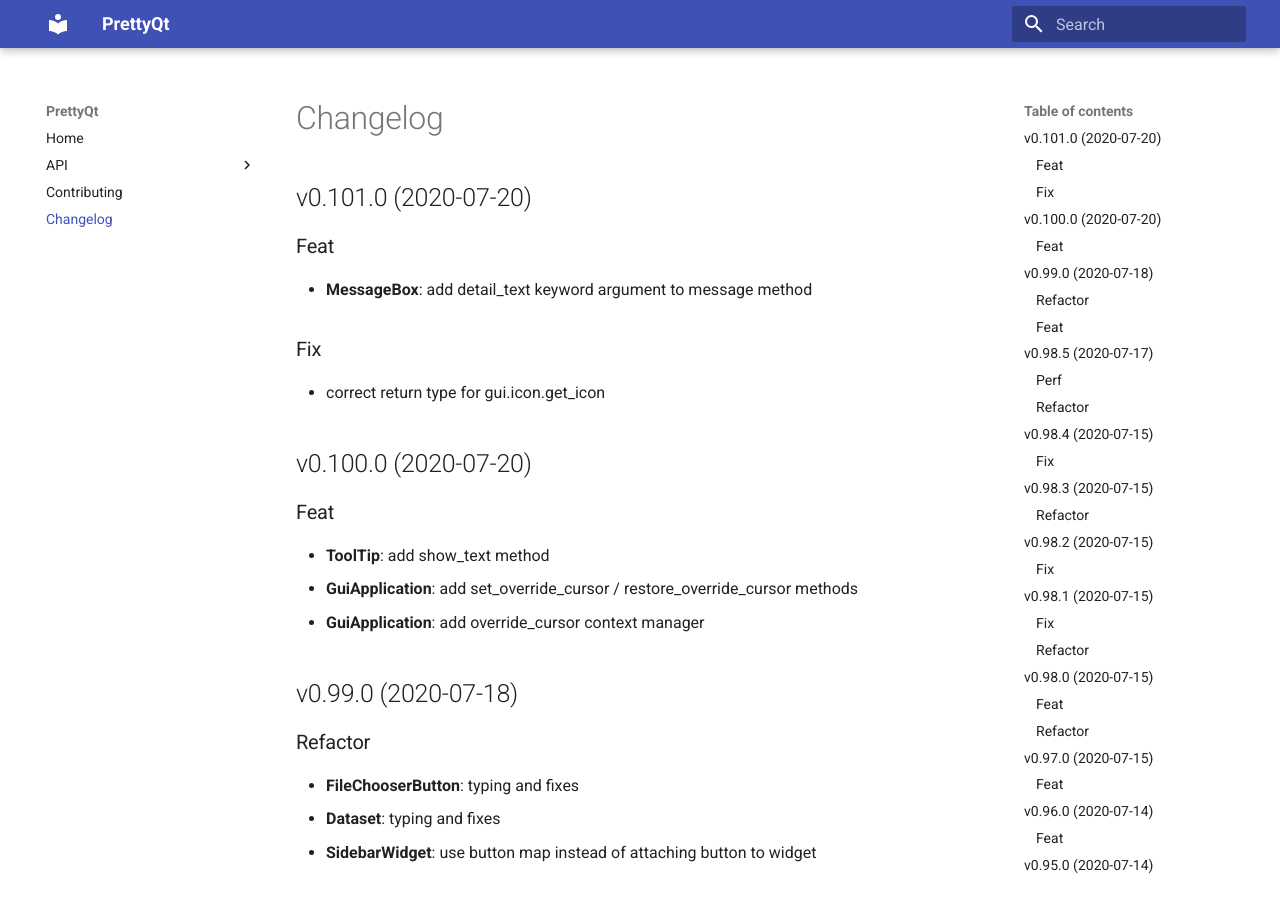
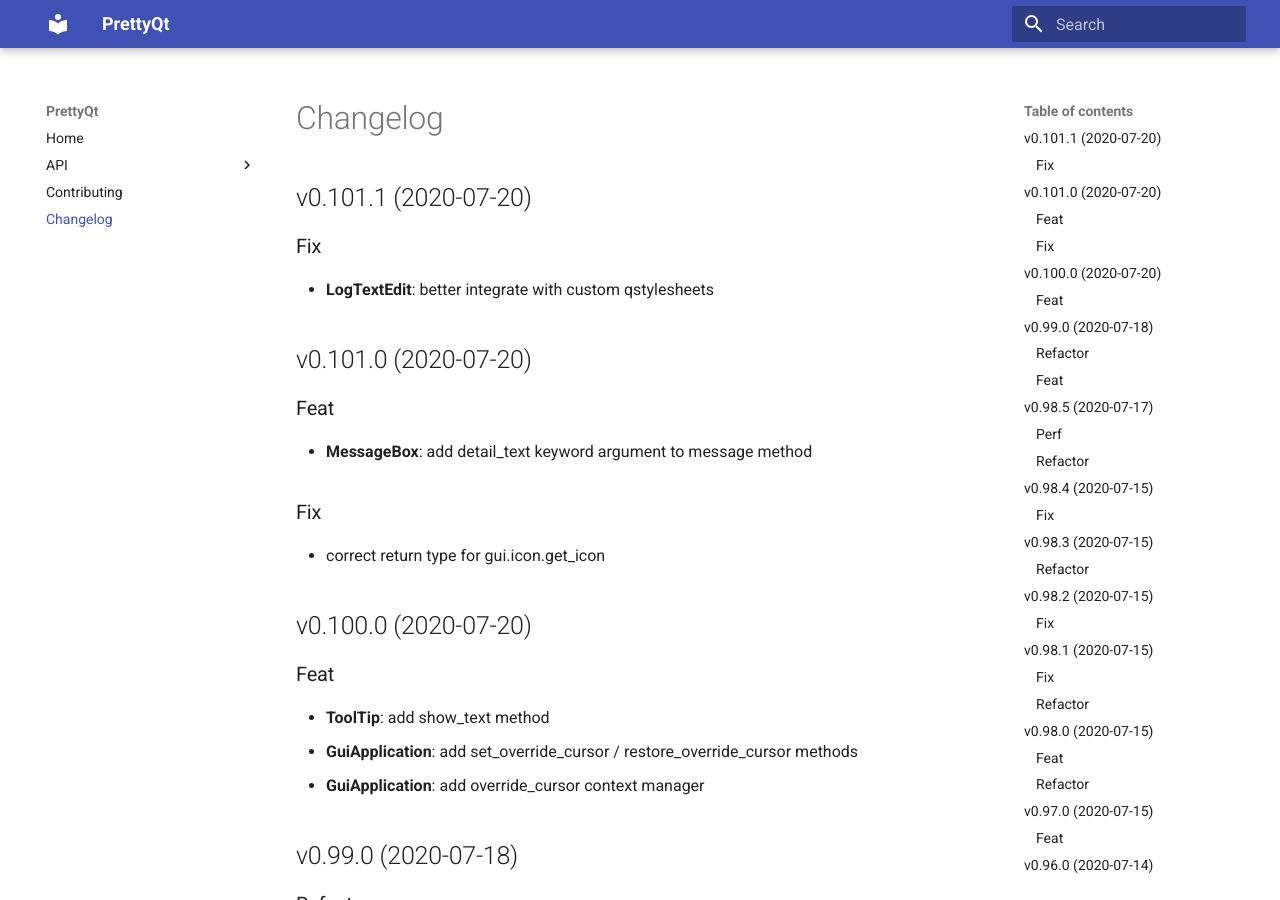
Before and after one commit to phil65/PrettyQt, an MkDocs documentation site: the page built from docs/changelog.md, in a window 1280 px wide and 900 px high. Built offline with MkDocs 1.6.1 and Material for MkDocs 9.7.7, drawn with Linux system fonts in a browser that asks for light colours.

Commit message:
bump: version 0.101.0 → 0.101.1

```diff
--- a/docs/changelog.md
+++ b/docs/changelog.md
@@ -1,3 +1,9 @@
+## v0.101.1 (2020-07-20)
+
+### Fix
+
+- **LogTextEdit**: better integrate with custom qstylesheets
+
 ## v0.101.0 (2020-07-20)
 
 ### Feat
--- a/prettyqt/__init__.py
+++ b/prettyqt/__init__.py
@@ -4,7 +4,7 @@
 
 __author__ = """Philipp Temminghoff"""
 __email__ = "phil65@kodi.tv"
-__version__ = "0.101.0"
+__version__ = "0.101.1"
 
 
 __all__ = [
--- a/pyproject.toml
+++ b/pyproject.toml
@@ -1,6 +1,6 @@
 [tool.poetry]
 name = "PrettyQt"
-version = "0.101.0"
+version = "0.101.1"
 description = "A pythonic layer on top of qtpy"
 readme = 'docs/index.md'
 repository = "https://github.com/phil65/prettyqt"
@@ -124,7 +124,7 @@ exclude = '''
 '''
 [tool.commitizen]
 name = "cz_conventional_commits"
-version = "0.101.0"
+version = "0.101.1"
 tag_format = "v$version"
 version_files = [
     "prettyqt/__init__.py:__version__",
--- a/setup.py
+++ b/setup.py
@@ -40,6 +40,6 @@ setup(
     packages=find_packages(),
     test_suite="tests",
     url="https://github.com/phil65/prettyqt",
-    version="0.101.0",
+    version="0.101.1",
     zip_safe=False,
 )
```
Also changed, not shown: CHANGELOG.md (+6 -0 lines).
